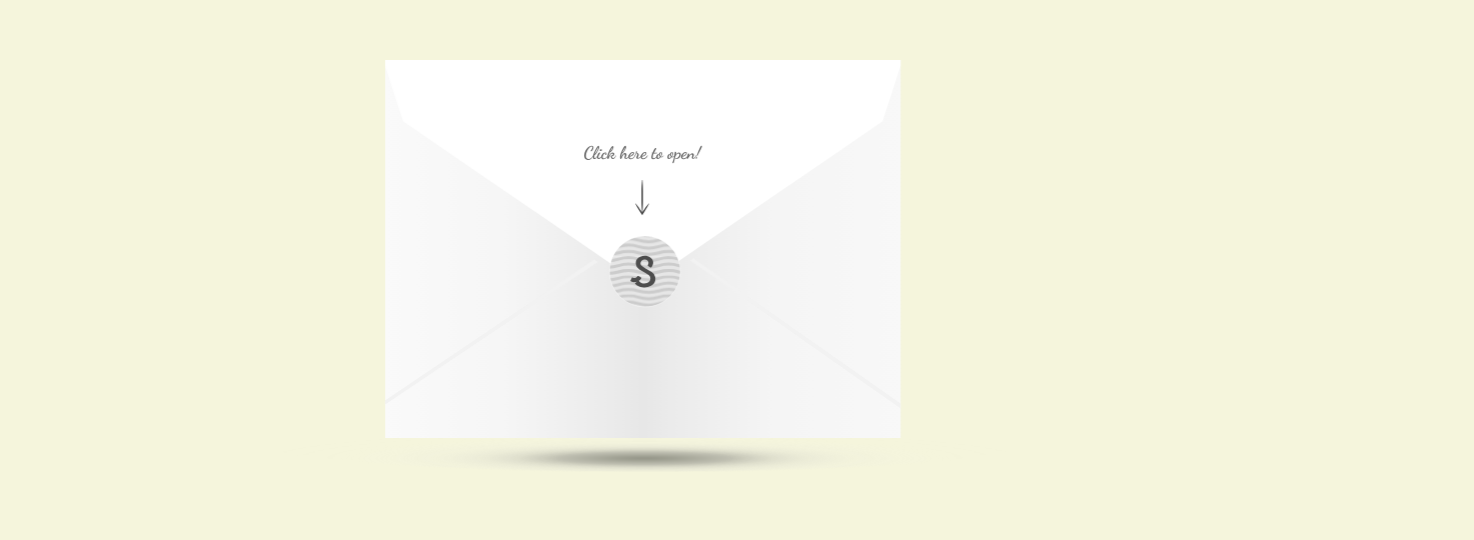
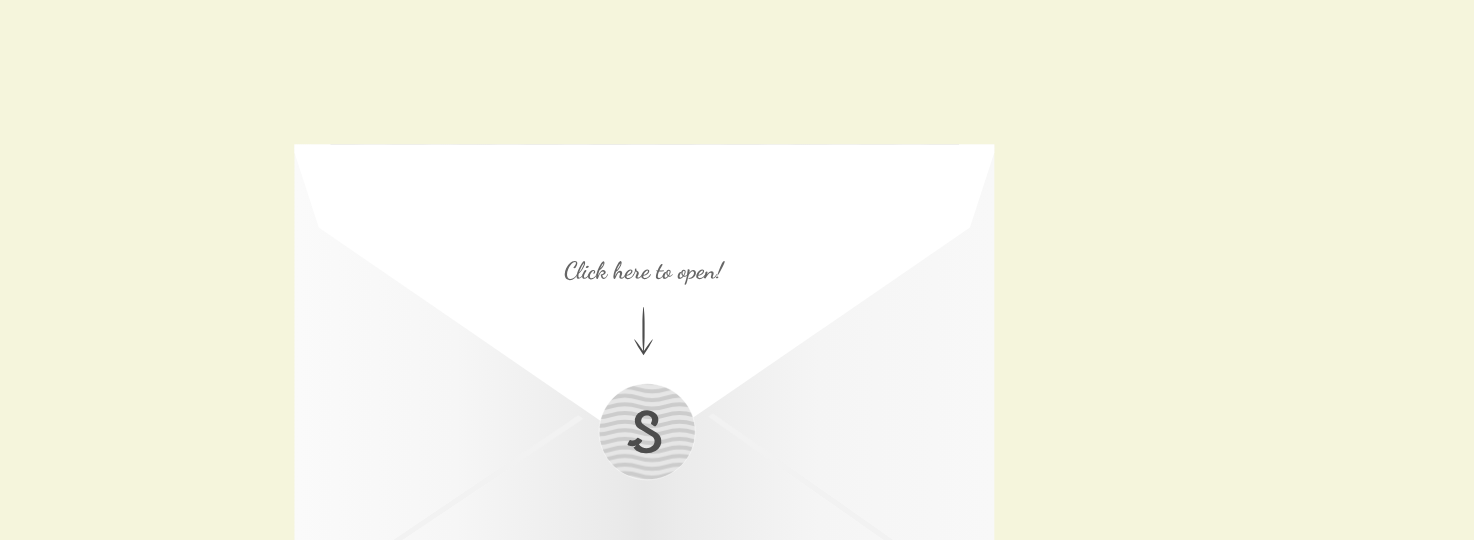
Before and after one commit to patsma/envelope-gsap, a Vue app: page / in a window 1280 px wide. Shown: the part 260-800 px from the top of the page, 1474 px wide, since content can reach past the window. Built offline with nearby package versions, Linux system fonts and the light colour scheme.

Commit message:
aniamtion with specific size

```diff
--- a/src/App.vue
+++ b/src/App.vue
@@ -107,7 +107,7 @@
                     }
                 }, 'show-final')
                 .from('#paper-mask-full', {autoAlpha: 0, duration: 0.01}, 'show-final')
-                .fromTo('#envelope-half', {xPercent: '-=120'}, {xPercent: '+=40'}, 'show-final')
+                .fromTo('#envelope-half', {xPercent: '-=120'}, {xPercent: '+=50'}, 'show-final')
 
 
                 .to('#envelope-half', {xPercent: '-=100', duration: 2, delay: 1})
@@ -163,9 +163,15 @@
     }
 
 
+
+    /*#app svg {*/
+    /*    height: 95vh;*/
+    /*    width: 100vw;*/
+    /*    pointer-events: none;*/
+    /*} */
     #app svg {
-        height: 95vh;
-        width: 100vw;
+        height: 1032px;
+        width: 1667px;
         pointer-events: none;
     }
 </style>
```
Also changed, not shown: src/assets/envelope.svg.
